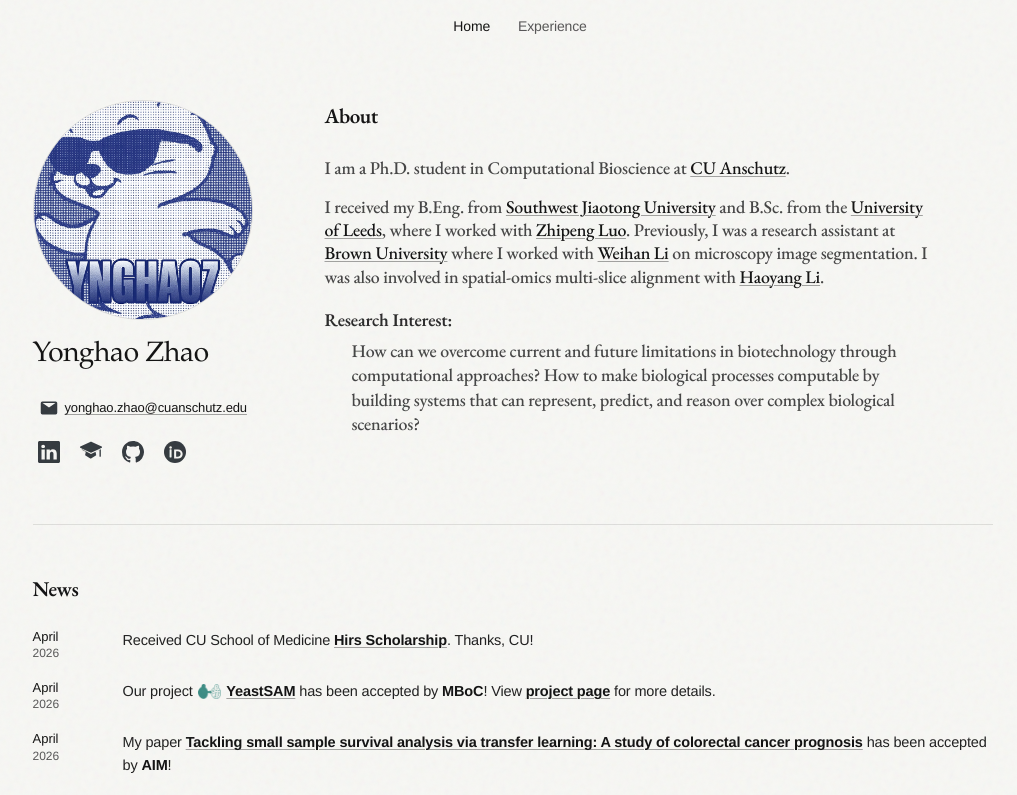
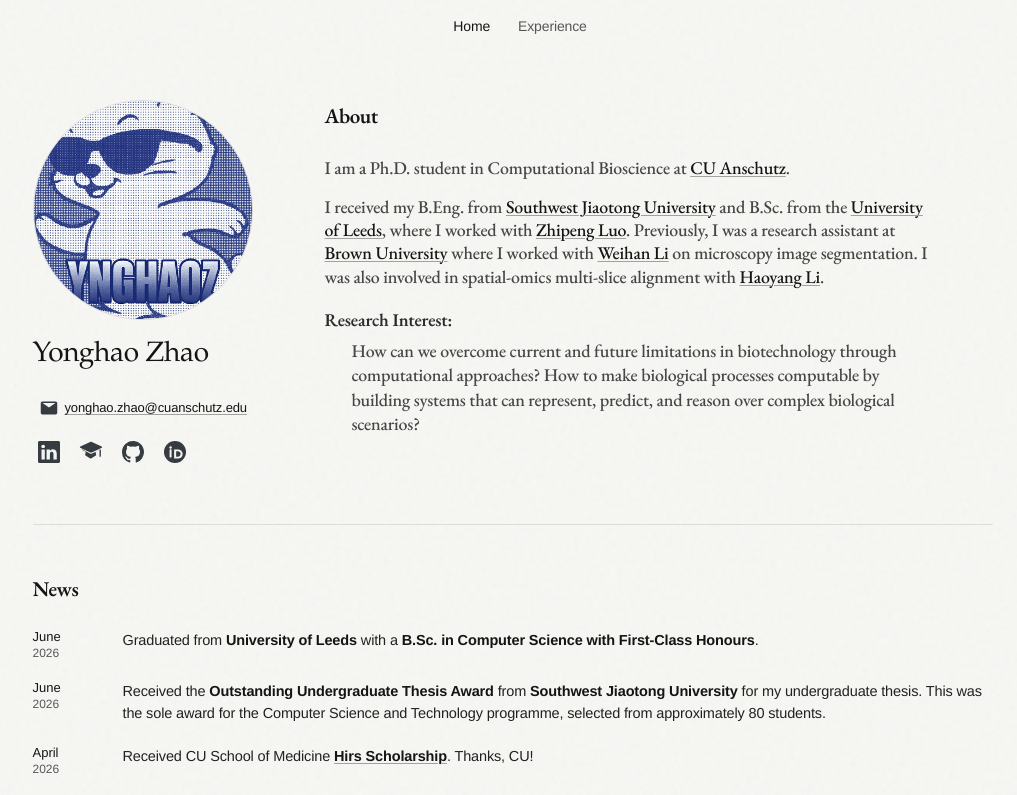
Before and after one commit to YonghaoZhao722/yonghaoz.com, a React (Vite) app: page / in a window 1280 px wide. Shown: the top 795 px of the page, without its empty margins (120-1137 px from the left). Built offline with nearby package versions, Linux system fonts and the light colour scheme; a web font is replaced by a local one.

Commit message:
Update graduation news and experience

```diff
--- a/package.json
+++ b/package.json
@@ -7,6 +7,7 @@
     "dev": "vite",
     "build": "vite build",
     "lint": "eslint .",
+    "test": "node --test",
     "preview": "vite preview"
   },
   "dependencies": {
--- a/src/App.jsx
+++ b/src/App.jsx
@@ -17,7 +17,7 @@
   {
     period: '2022 – 2026',
     institution: 'University of Leeds',
-    program: 'B.Sc. in Computer Science',
+    program: 'B.Sc. in Computer Science, First-Class Honours',
     logo: '/leeds_logo.png',
     logoAlt: 'University of Leeds logo',
   },
@@ -52,9 +52,30 @@
     logo: '/brown.png',
     logoAlt: 'Brown University logo',
   },
+  {
+    period: '2025 – 2026',
+    institution: 'Southwest Jiaotong University',
+    title:
+      'Undergraduate Thesis: Enhancing Small Sample Survival Analysis of Colorectal Cancer with Transfer Learning Techniques',
+    detailPrefix: 'Received the Outstanding Undergraduate Thesis Award. Advised by',
+    detailName: 'Zhipeng Luo',
+    detailUrl: 'https://faculty.swjtu.edu.cn/luozhipeng/en/index.htm',
+    logo: '/SWJTU_logo.png',
+    logoAlt: 'Southwest Jiaotong University logo',
+  },
 ]
 
 const newsItems = [
+  {
+    month: 'June',
+    year: '2026',
+    type: 'leeds-degree',
+  },
+  {
+    month: 'June',
+    year: '2026',
+    type: 'thesis-award',
+  },
   {
     month: 'April',
     year: '2026',
@@ -370,6 +391,20 @@
                 className="inline-news-icon"
               />{' '}
               <strong>CU Anschutz</strong> as a Ph.D. student!
+            </>
+          ) : null}
+          {item.type === 'leeds-degree' ? (
+            <>
+              Graduated from <strong>University of Leeds</strong> with a{' '}
+              <strong>B.Sc. in Computer Science with First-Class Honours</strong>.
+            </>
+          ) : null}
+          {item.type === 'thesis-award' ? (
+            <>
+              Received the <strong>Outstanding Undergraduate Thesis Award</strong> from{' '}
+              <strong>Southwest Jiaotong University</strong> for my undergraduate thesis.
+              This was the sole award for the Computer Science and Technology programme,
+              selected from approximately 80 students.
             </>
           ) : null}
         </p>
```
Also changed, not shown: 1 other file (tests, documents, lock files or other folders).
